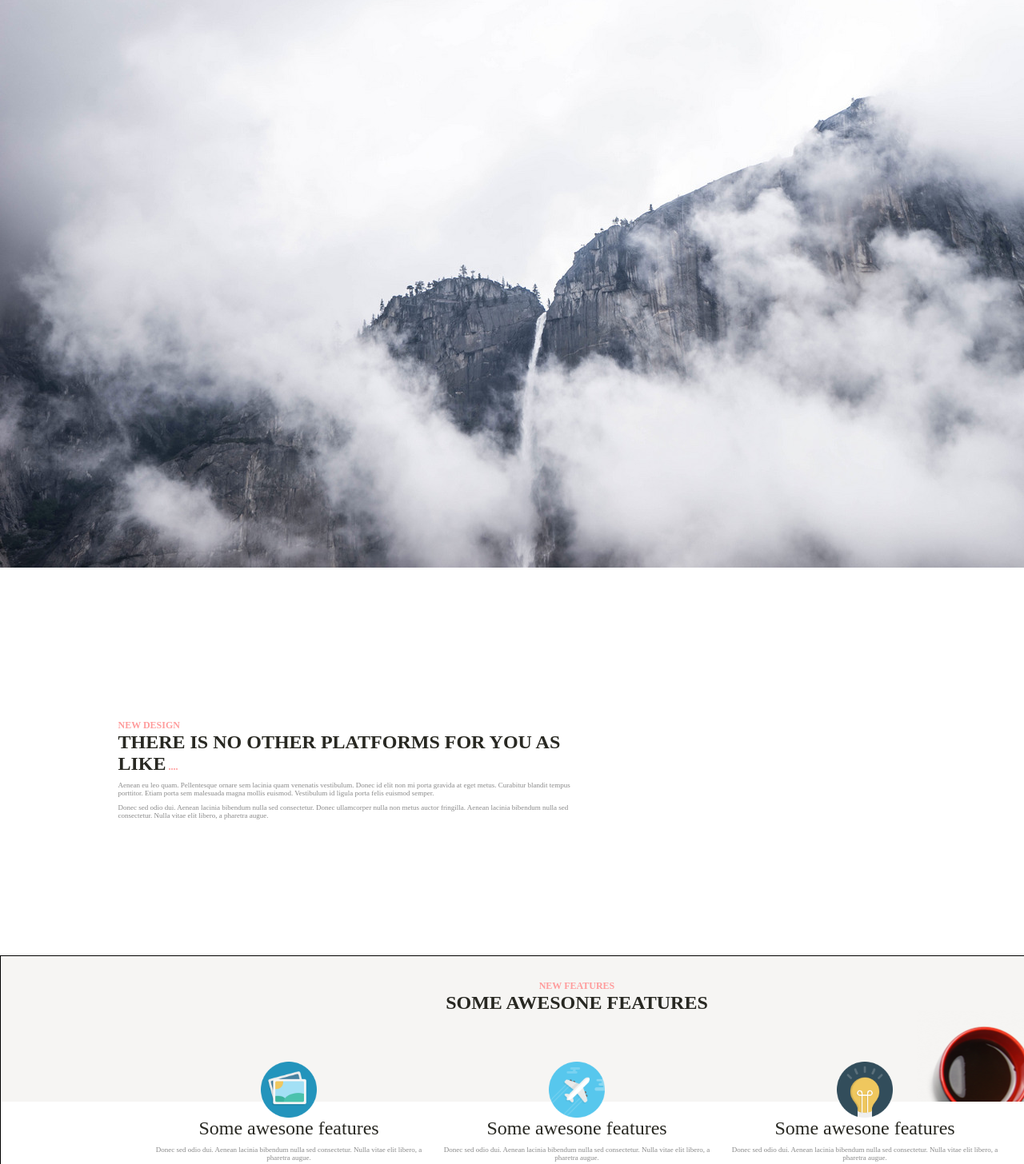
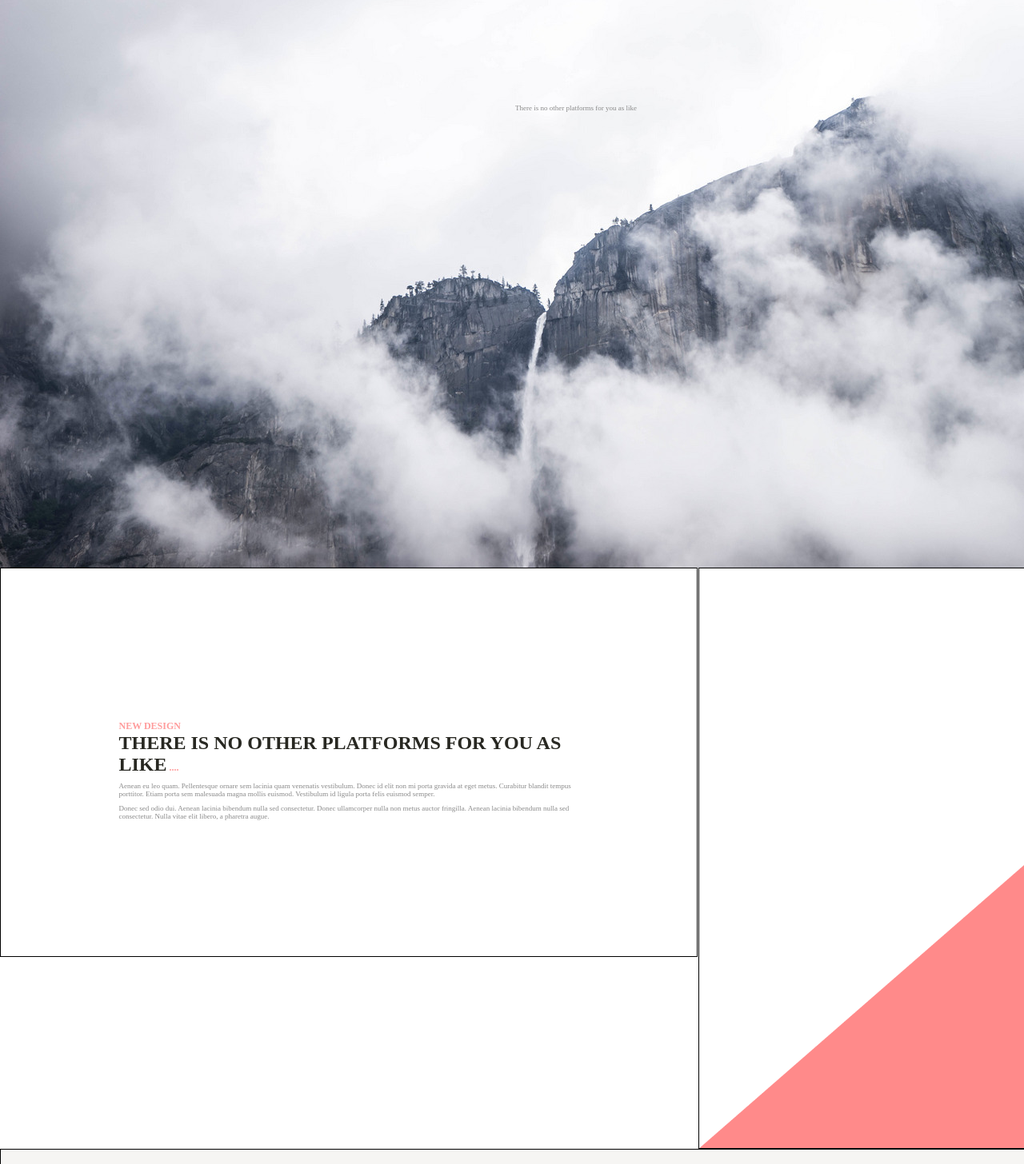
Before and after one commit to ilya8eight/projectEight, a plain HTML site: page index.html in a window 1280 px wide. Shown: the part 100-1556 px from the top of the page at 80% size. Drawn offline with Linux system fonts and the light colour scheme.

Commit message:
Немного извенений

```diff
--- a/css/style.css
+++ b/css/style.css
@@ -11,7 +11,8 @@ body {
 
 header {
 	width:1440px;
-	height:810px;
+	height:610px;
+	padding-top: 200px;
 	background: url("../img/backgrHEADER.jpg") no-repeat bottom center;
 	}
 
@@ -66,12 +67,6 @@ p {
 	color:#8a8a8a;
 }
 
-img {
-	width:70px;
-	display:block;
-	margin:0 auto;
-}
-
 .text_center {
 	margin: 30px auto;
 	text-align: center;
@@ -93,13 +88,23 @@ img {
 	width: 870px;
 	padding-top: 190px;
 	padding-bottom: 170px;
+	border: 1px solid;
 
 }
 
 .rightblock {
 	float: right;
 	width: 565px;
+	padding-top: 235px;
+	border: 1px solid;
 
+}
+
+.rightblock img {
+	height: 490px;
+	width: 565px;
+	display:block;
+	margin: 0 auto;
 }
 
 .inside {
@@ -118,6 +123,12 @@ img {
 	display: inline-block;
 	width: 340px;
 	margin: 0 8px;
+}
+
+.inline img {
+	width:70px;
+	display:block;
+	margin:0 auto;
 }
 
 .cloud {
--- a/index.html
+++ b/index.html
@@ -9,6 +9,13 @@
 <body>
   <div class="primary" "clearfix">
     <header>
+      <div class="text_center">
+        <p>There is no other platforms for you as like</p>
+      </div>
+      <div>
+      </div>
+      <div>
+      </div>
     </header>
     <main>
       <section class="clearfix">
@@ -29,6 +36,7 @@
           </div>
         </div>
         <div class="rightblock">
+          <img src="img/redcube_cr.png">
         </div>
       </section>
       <section>
```
Also changed, not shown: img/redcube.png (added), img/redcube_cr.png (added), 1 other file.
